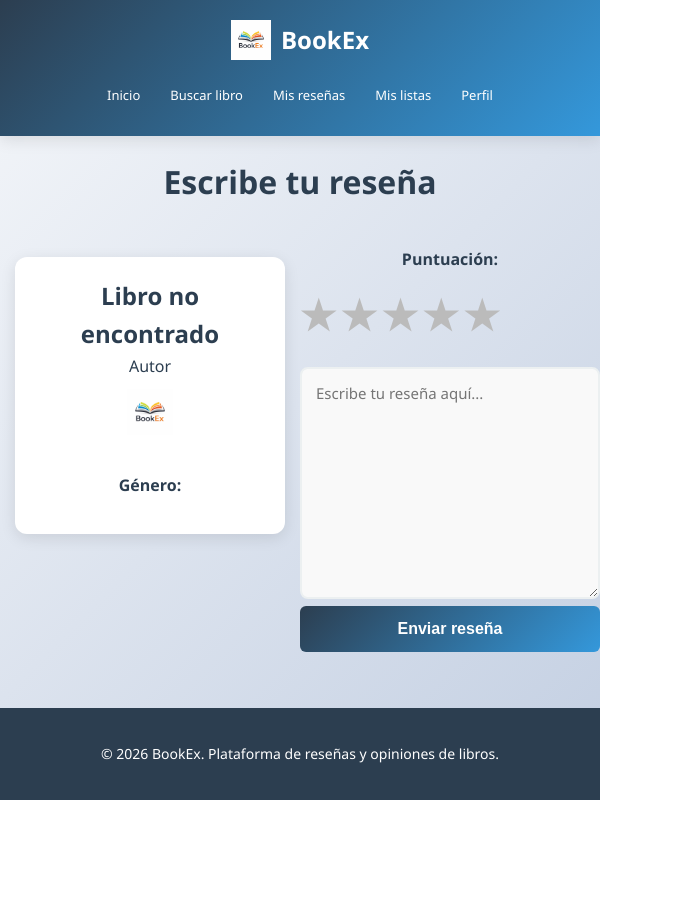
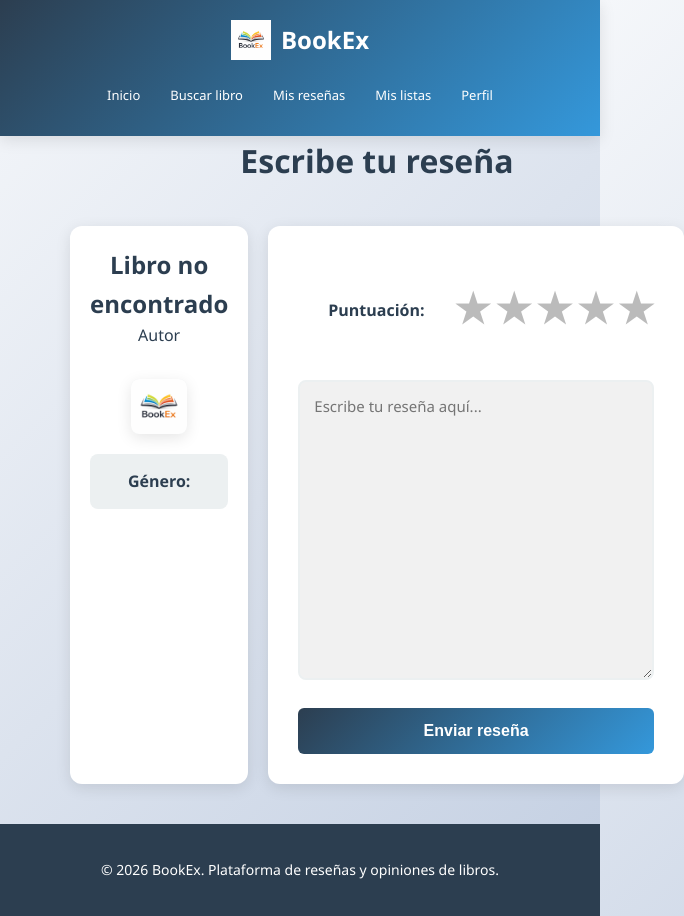
Before and after one commit to dbuigues/BookEx, an Electron app: page electron/indices/reseñar.html in a window 600 px wide. Shown: the whole page, 684 px wide, since content can reach past the window. Before the commit the page ends 800 px from the top, so only its background shows below. Drawn offline with Linux system fonts and the light colour scheme.

Commit message:
CSS página reseñar terminado

```diff
--- /dev/null
+++ b/electron/estilos/resenyar.css
@@ -0,0 +1,83 @@
+main {
+    display: grid;
+    grid-template-columns: 1fr 1fr;
+    gap: 30px;
+    max-width: 1400px;
+    margin: 0 50px;
+    /*auto de base*/
+    padding: 20px 20px 40px 20px;
+}
+
+main h1 {
+    grid-column: 1 / span 2;
+    margin: 20px auto;
+}
+
+main .container {
+    margin: 0;
+    padding: 0;
+    max-width: none;
+}
+
+main .container .section {
+    height: 100%;
+    margin: 0;
+}
+
+main>div:not(.container) {
+    background: white;
+    padding: 30px;
+    border-radius: 12px;
+    box-shadow: var(--shadow);
+    height: fit-content;
+}
+
+#bookCover {
+    width: 40%;
+    max-width: 250px;
+    height: auto;
+    margin: 20px auto;
+    display: block;
+    border-radius: 8px;
+    box-shadow: 0 4px 15px rgba(0, 0, 0, 0.1);
+}
+
+.book-detail .book-info {
+    margin-top: 20px;
+    padding: 15px;
+    background: var(--light-bg);
+    border-radius: 8px;
+}
+
+#reviewText {
+    margin: 20px 0;
+    min-height: 300px;
+    background: #f1f1f1;
+}
+
+@media (max-width: 968px) {
+    main {
+        grid-template-columns: 1fr;
+        gap: 20px;
+    }
+
+    main h1 {
+        grid-column: 1;
+    }
+}
+
+.review-container {
+    background: white;
+    padding: 30px;
+    border-radius: 12px;
+    box-shadow: var(--shadow);
+    height: fit-content;
+}
+
+#bookAuthor {
+    padding-bottom: 10px;
+}
+
+#rating-label {
+    margin: 5px 30px 0px;
+}
--- a/electron/estilos/styles.css
+++ b/electron/estilos/styles.css
@@ -30,7 +30,7 @@ body {
 }
 
 /* ==================== HEADER Y NAVEGACIÓN ==================== */
-header {
+/* header {
     background: linear-gradient(135deg, var(--primary-color) 0%, var(--accent-color) 100%);
     color: white;
     padding: 20px 0;
@@ -39,7 +39,7 @@ header {
     width: 100%;
     top: 0;
     z-index: 100;
-}
+} */
 
 .header-content {
     max-width: 1200px;
@@ -229,7 +229,7 @@ footer {
     margin-top: auto;
 }
 
-#userProfilePic{
+#userProfilePic {
     border-radius: 100%;
     max-width: 300px;
     max-height: 300px;
@@ -237,7 +237,7 @@ footer {
     min-height: 250px;
 }
 
-main{
+main {
     display: grid;
     grid-template-columns: 1fr 1fr;
 }
@@ -249,18 +249,37 @@ footer p {
 
 /* ==================== ANIMACIONES ==================== */
 @keyframes slideDown {
-    from { opacity: 0; transform: translateY(-20px); }
-    to { opacity: 1; transform: translateY(0); }
+    from {
+        opacity: 0;
+        transform: translateY(-20px);
+    }
+
+    to {
+        opacity: 1;
+        transform: translateY(0);
+    }
 }
 
 @keyframes fadeIn {
-    from { opacity: 0; }
-    to { opacity: 1; }
+    from {
+        opacity: 0;
+    }
+
+    to {
+        opacity: 1;
+    }
 }
 
 @keyframes slideUp {
-    from { opacity: 0; transform: translateY(30px); }
-    to { opacity: 1; transform: translateY(0); }
+    from {
+        opacity: 0;
+        transform: translateY(30px);
+    }
+
+    to {
+        opacity: 1;
+        transform: translateY(0);
+    }
 }
 
 .animate-slideDown {
@@ -614,7 +633,9 @@ button:active {
     box-shadow: 0 4px 12px rgba(52, 152, 219, 0.3);
 }
 
-.loading-text, .empty-list, .empty-message {
+.loading-text,
+.empty-list,
+.empty-message {
     text-align: center;
     padding: 20px;
     color: var(--light-text);
@@ -662,12 +683,12 @@ button:active {
 }
 
 .star-rating label:hover,
-.star-rating label:hover ~ label {
+.star-rating label:hover~label {
     color: #f39c12;
     transform: scale(1.1);
 }
 
-.star-rating input[type="radio"]:checked ~ label {
+.star-rating input[type="radio"]:checked~label {
     color: #f39c12;
 }
 
@@ -754,47 +775,86 @@ textarea {
 }
 
 @media (max-width: 1024px) {
-    .cards-grid { grid-template-columns: repeat(2, 1fr); gap: 20px; }
+    .cards-grid {
+        grid-template-columns: repeat(2, 1fr);
+        gap: 20px;
+    }
 }
 
 @media (max-width: 768px) {
-    header { padding: 15px 0; }
-    .header-content { flex-direction: column; gap: 15px; }
-    nav { flex-wrap: wrap; justify-content: center; }
-    nav a { padding: 10px 15px; font-size: 13px; }
-    .logo { font-size: 24px; }
-    .container { padding: 30px 15px; }
-    .page-title h1 { font-size: 32px; }
-    .section { padding: 20px; }
-    .cards-grid { grid-template-columns: 1fr; gap: 15px; }
+    header {
+        padding: 15px 0;
+    }
+
+    .header-content {
+        flex-direction: column;
+        gap: 15px;
+    }
+
+    nav {
+        flex-wrap: wrap;
+        justify-content: center;
+    }
+
+    nav a {
+        padding: 10px 15px;
+        font-size: 13px;
+    }
+
+    .logo {
+        font-size: 24px;
+    }
+
+    .container {
+        padding: 30px 15px;
+    }
+
+    .page-title h1 {
+        font-size: 32px;
+    }
+
+    .section {
+        padding: 20px;
+    }
+
+    .cards-grid {
+        grid-template-columns: 1fr;
+        gap: 15px;
+    }
 }
 
-/* ==================== HEADER COMPRIMIDO AL SCROLL ==================== */
+/*Comprimir header al scrollear*/
 header {
     background: linear-gradient(135deg, var(--primary-color) 0%, var(--accent-color) 100%);
     color: white;
     padding: 20px 0;
     box-shadow: var(--shadow);
-    position: sticky;
+    position: fixed;
+    width: 100%;
     top: 0;
     z-index: 100;
-    transition: all 0.3s ease; /* Transición suave */
+    transition: all 0.3s ease;
 }
 
 header.scrolled {
-    padding: 10px 0; /* Reduce el padding vertical */
+    padding: 10px 0;
     box-shadow: 0 2px 10px rgba(0, 0, 0, 0.15);
 }
 
 header.scrolled .logo {
-    font-size: 22px; /* Reduce el tamaño del logo */
+    font-size: 22px;
 }
 
 header.scrolled .logo-img {
-    height: 32px; /* Reduce la altura del logo */
+    height: 32px;
 }
 
 header.scrolled nav a {
-    padding: 10px 15px; /* Reduce el padding de los enlaces */
-    font-size: 14px; /* Reduce ligeramente el tamaño del texto */
+    padding: 10px 15px;
+    font-size: 14px;
 }
+
+header+div,
+header+main {
+    margin-top: 95px !important;
+}
--- a/electron/indices/reseñar.html
+++ b/electron/indices/reseñar.html
@@ -5,12 +5,7 @@
     <meta name="viewport" content="width=device-width, initial-scale=1.0">
     <title>Detalle del Libro | BookEx</title>
     <link rel="stylesheet" href="../estilos/styles.css">
-    <!--PASAR STYLE DE ABAJO A ARCHIVO APARTE-->
-    <style>
-        #bookAuthor {
-            padding-bottom: 10px;
-        }
-    </style>
+    <link rel="stylesheet" href="../estilos/resenyar.css">
 </head>
 <body>
     <header>
@@ -43,10 +38,10 @@
         </div>
     </div>
 
-    <div style="height: 0; min-height: 100%;">
+    <div class="review-container">
         <div class="book-detail">
-        <div class="rating-container">
-            <label>Puntuación:</label>
+        <div class="rating-container" style="display: flex; align-items: center; justify-content: center;">
+            <label id="rating-label">Puntuación:</label>
             <div class="star-rating">
                 <input type="radio" id="star5" name="rating" value="5" />
                 <label for="star5" title="5 estrellas">★</label>
```
